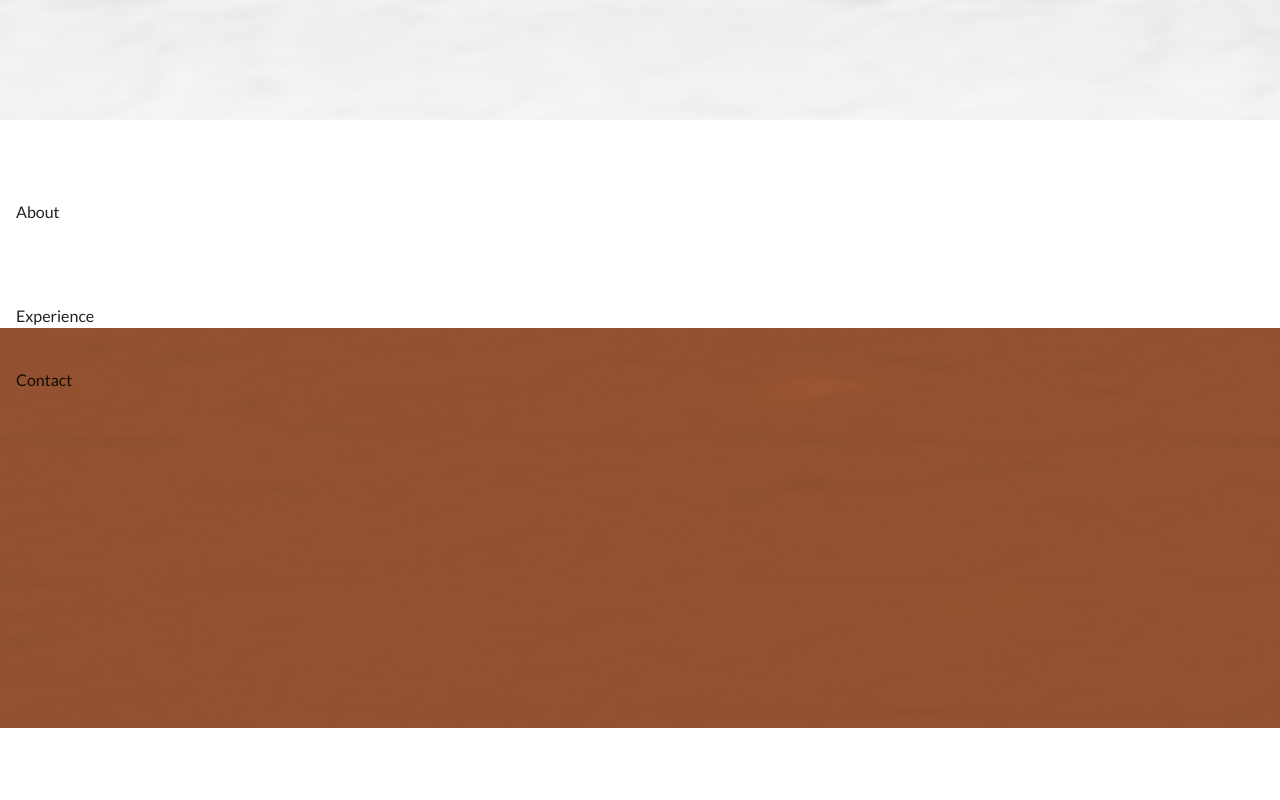
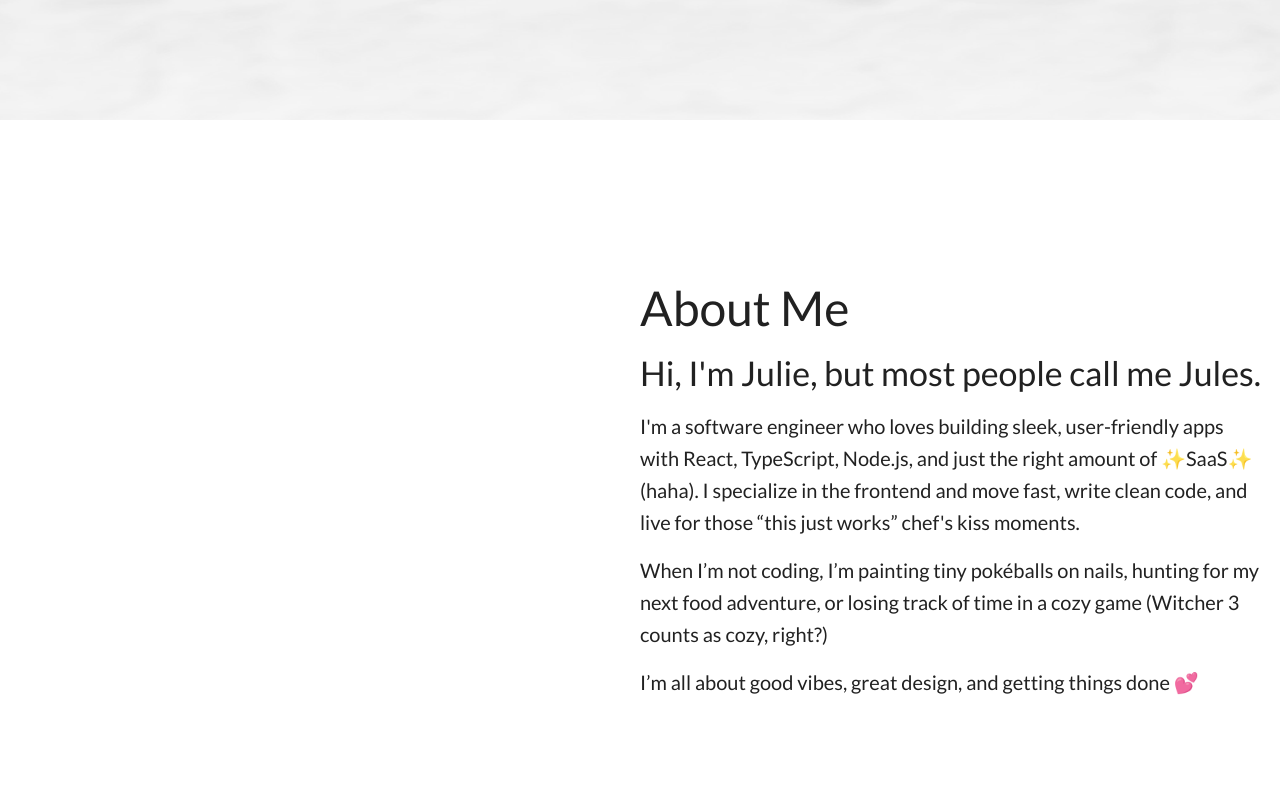
Before and after one commit to julielouie/portfolio, a React (Vite) app in the folder client/: page / in a window 1280 px wide. Shown: the part 680-1480 px from the top of the page. Before the commit the page ends 1408 px from the top, so only its background shows below. Built offline with nearby package versions, Linux system fonts and the light colour scheme.

Commit message:
feat: wrote and sections general about me

```diff
--- a/client/src/components/About/index.tsx
+++ b/client/src/components/About/index.tsx
@@ -1,10 +1,42 @@
 import { FC } from 'react';
-import { Grid } from '@mui/material';
+import { Grid, Typography } from '@mui/material';
 
 const About: FC = () => {
   return (
     <Grid id="about" sx={{ pt: 10, px: '1rem' }} container>
-      About
+      <Grid container sx={{ mx: 'auto', maxWidth: '80rem', width: '100%', py: '5rem' }}>
+        <Grid size={6} />
+        <Grid container flexDirection="column" justifyContent="center" spacing={2} size={6}>
+          <Grid>
+            <Typography variant="h3" fontWeight={400}>
+              About Me
+            </Typography>
+          </Grid>
+          <Grid>
+            <Typography variant="h4" fontWeight={400}>
+              Hi, I'm Julie, but most people call me Jules.
+            </Typography>
+          </Grid>
+          <Grid>
+            <Typography variant="h6" fontWeight={400}>
+              I'm a software engineer who loves building sleek, user-friendly apps with React, TypeScript, Node.js, and just the right
+              amount of ✨SaaS✨ (haha). I specialize in the frontend and move fast, write clean code, and live for those “this just works”
+              chef's kiss moments.
+            </Typography>
+          </Grid>
+          <Grid>
+            <Typography variant="h6" fontWeight={400}>
+              When I’m not coding, I’m painting tiny pokéballs on nails, hunting for my next food adventure, or losing track of time in a
+              cozy game (Witcher 3 counts as cozy, right?)
+            </Typography>
+          </Grid>
+          <Grid>
+            <Typography variant="h6" fontWeight={400}>
+              I’m all about good vibes, great design, and getting things done 💕
+            </Typography>
+          </Grid>
+        </Grid>
+      </Grid>
     </Grid>
   );
 };
```
